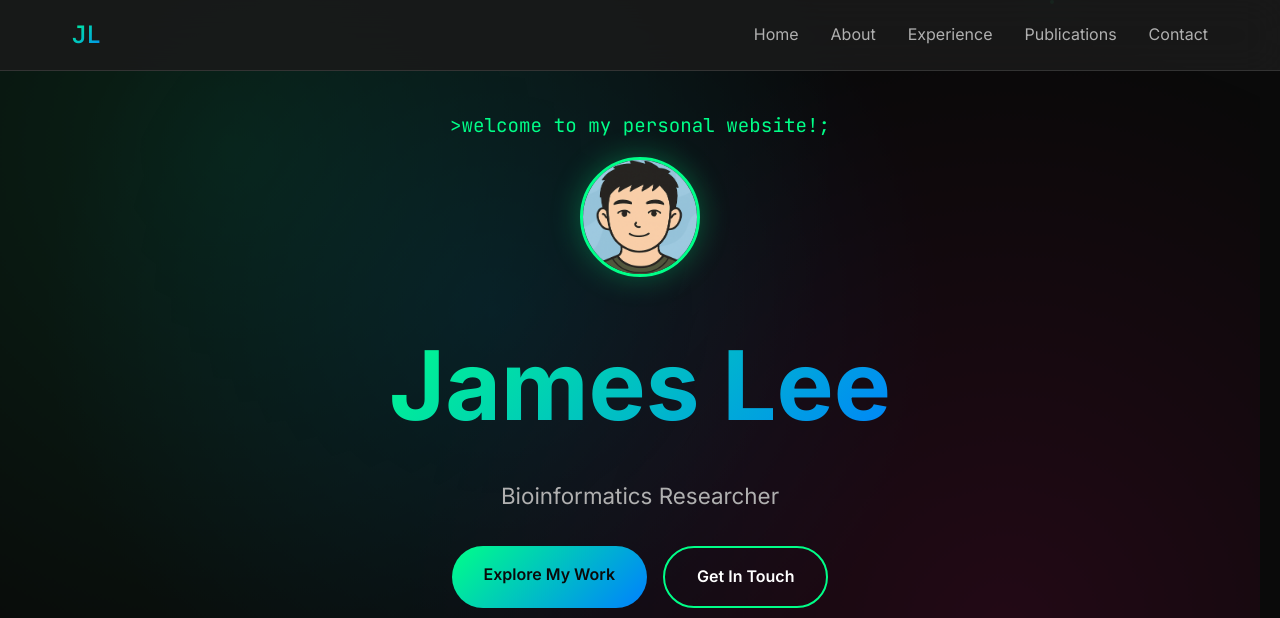
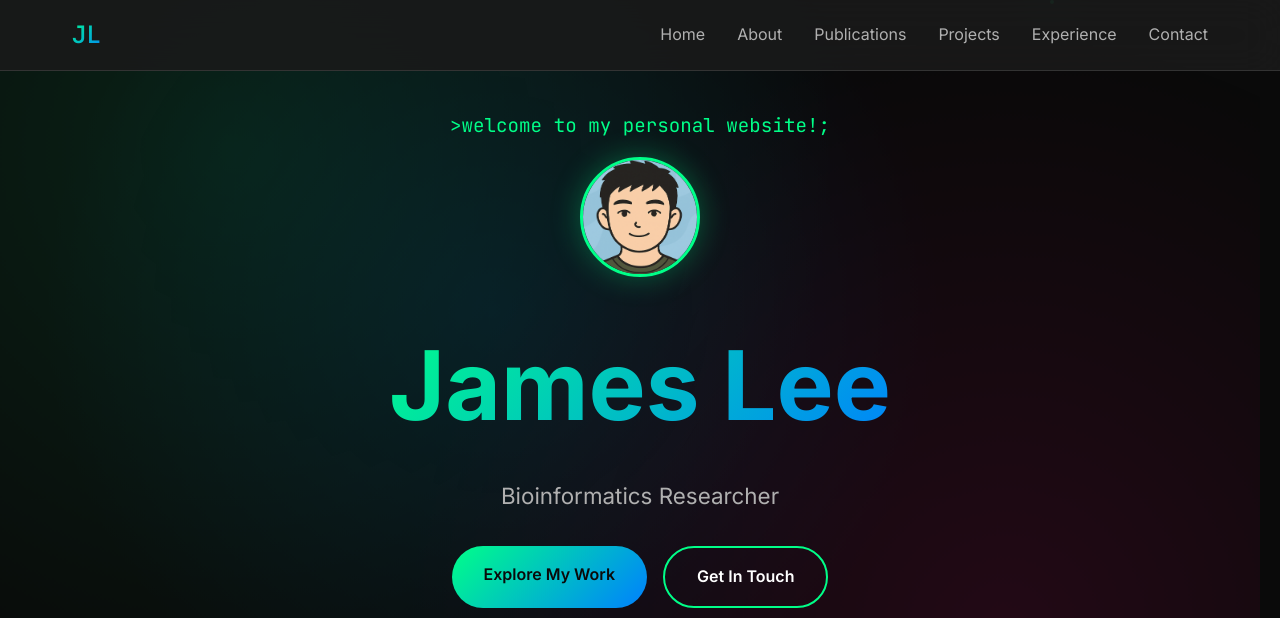
Before and after one commit to jameshyojaelee/jameshyojaelee.github.io, a plain HTML site: page index.html in a window 1280 px wide. Shown: the top 618 px of the page. Drawn offline with Linux system fonts and the light colour scheme.

Commit message:
Navigation update

```diff
--- a/index.html
+++ b/index.html
@@ -740,8 +740,9 @@
             <ul class="nav-links">
                 <li><a href="#home">Home</a></li>
                 <li><a href="#about">About</a></li>
+                <li><a href="#publications">Publications</a></li>
+                <li><a href="#projects">Projects</a></li>
                 <li><a href="#experience">Experience</a></li>
-                <li><a href="#publications">Publications</a></li>
                 <li><a href="#contact">Contact</a></li>
             </ul>
         </div>
@@ -877,7 +878,7 @@
     </section>
 
     <!-- Featured Projects Section -->
-    <section class="section">
+    <section class="section" id="projects">
         <div class="container">
             <div class="section-header animate-on-scroll">
                 <h2 class="section-title">Featured Projects</h2>
```
